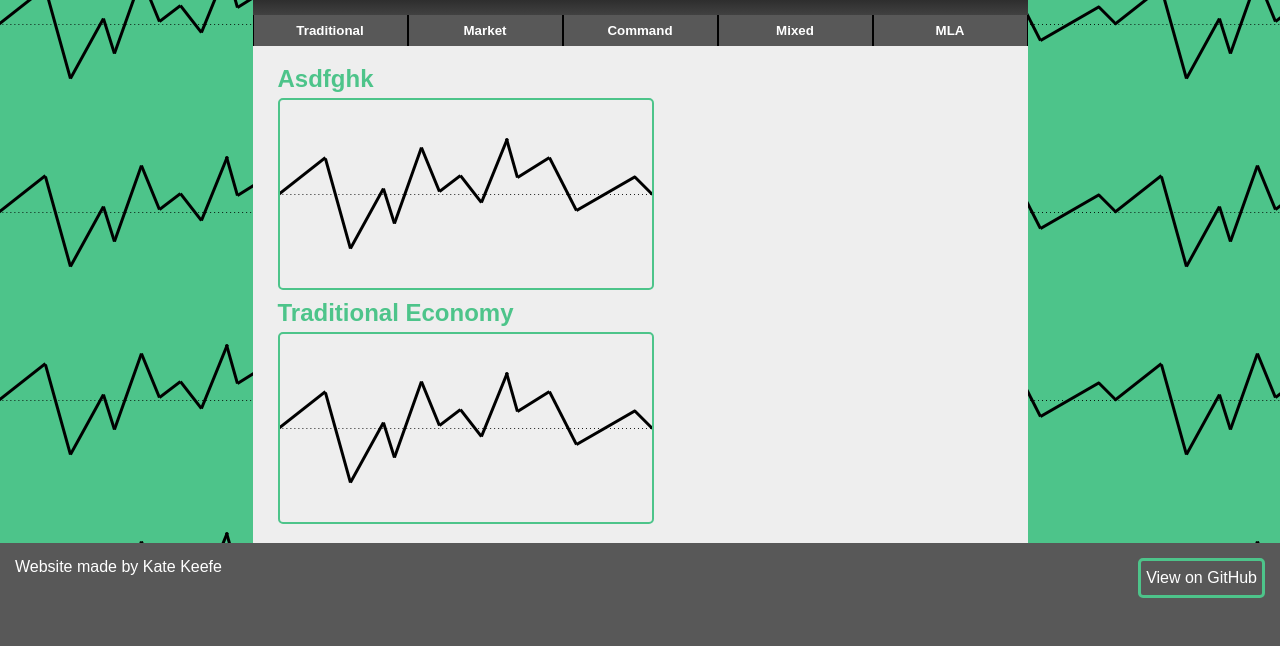
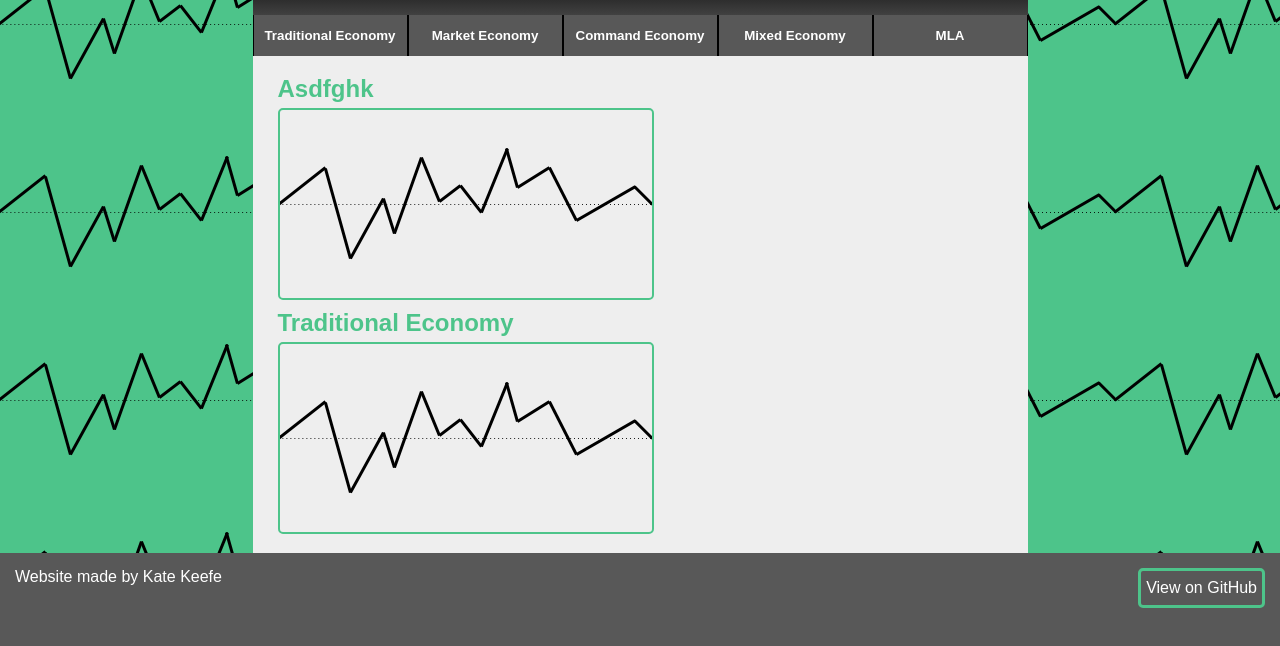
Before and after one commit to Kmek/EconomicSystems, a plain HTML site: page index.html in a window 1280 px wide. Shown: the part 70-716 px from the top of the page. Drawn offline with Linux system fonts and the light colour scheme.

Commit message:
make separate div for pageLayout

```diff
--- a/index.html
+++ b/index.html
@@ -21,6 +21,11 @@
 		<div id="page">
             <h2>Asdfghk</h2>
             <img src="media/graph.png">
+
+            <div id="pageLayout" style="width:100%;">
+                <h2>Asdfghk test2</h2>
+                <img src="media/economicsIcon.png">
+            </div>
 		</div>
 	</div>
 
--- a/navigation.css
+++ b/navigation.css
@@ -6,7 +6,7 @@
     width: calc(75% + 50px);
     min-width: calc(var(--minW) + 50px);
     max-width: 775px;
-    min-height: 30px;
+    min-height: 40px;
     margin-left: auto;
     margin-right: auto;
 }
@@ -18,7 +18,7 @@
 
 	/* New button styles */
 	width: 20%;
-	height: 31px;
+	height: 41px;
 	background-color: var(--footer); /* change bg color */
     border-right: 1px solid black; /* change border color */
     border-left: 1px solid black; /* change border color */
@@ -29,6 +29,6 @@
 	font-weight: bold;
 }
 #navigation button:hover {
-    height: 45px;
+    height: 55px;
 	color: var(--accent);
 }
--- a/navigation.js
+++ b/navigation.js
@@ -2,7 +2,7 @@
 // Creates navigation buttons so they don't have to be copied
 // Horizontal Navigation Version
 
-const navTitles = ["Traditional", "Market", "Command", "Mixed", "MLA"]
+const navTitles = ["Traditional Economy", "Market Economy", "Command Economy", "Mixed Economy", "MLA"]
 
 var navigationDiv = document.getElementById("navigation")
 
--- a/script.js
+++ b/script.js
@@ -1,7 +1,8 @@
 // JavaScript for Economic Systems Website
 
 // Constants
-var page = document.getElementById("page")
+// var page = document.getElementById("page")
+var page = document.getElementById("pageLayout")
 
 /******************** Change Accent Color ********************/
 // Print Color
@@ -13,16 +14,23 @@ function changeAccent(color) {
 
 // Load Info of Page into #page div
 function loadPage(info) {
+    page.height = "100%"
+    // page.height = "0"
+    // page.overflow = "auto"
     // page.innerHTML = ""
 
-    let title = document.createElement("h2")
-    title.innerHTML = info.title
-    title.setAttribute("class", "transition")
-    page.appendChild(title)
+    // let title = document.createElement("h2")
+    // title.innerHTML = info.title
+    // title.setAttribute("class", "transition")
+    // page.appendChild(title)
 
-    let img = document.createElement("img")
-    img.setAttribute("src", info.img)
-    page.appendChild(img)
+    // let img = document.createElement("img")
+    // img.setAttribute("src", info.img)
+    // page.appendChild(img)
+
+    page.children[0].innerHTML = info.title
+
+    page.children[1].setAttribute("src", info.img)
 
     changeAccent(info.color)
 }
```
